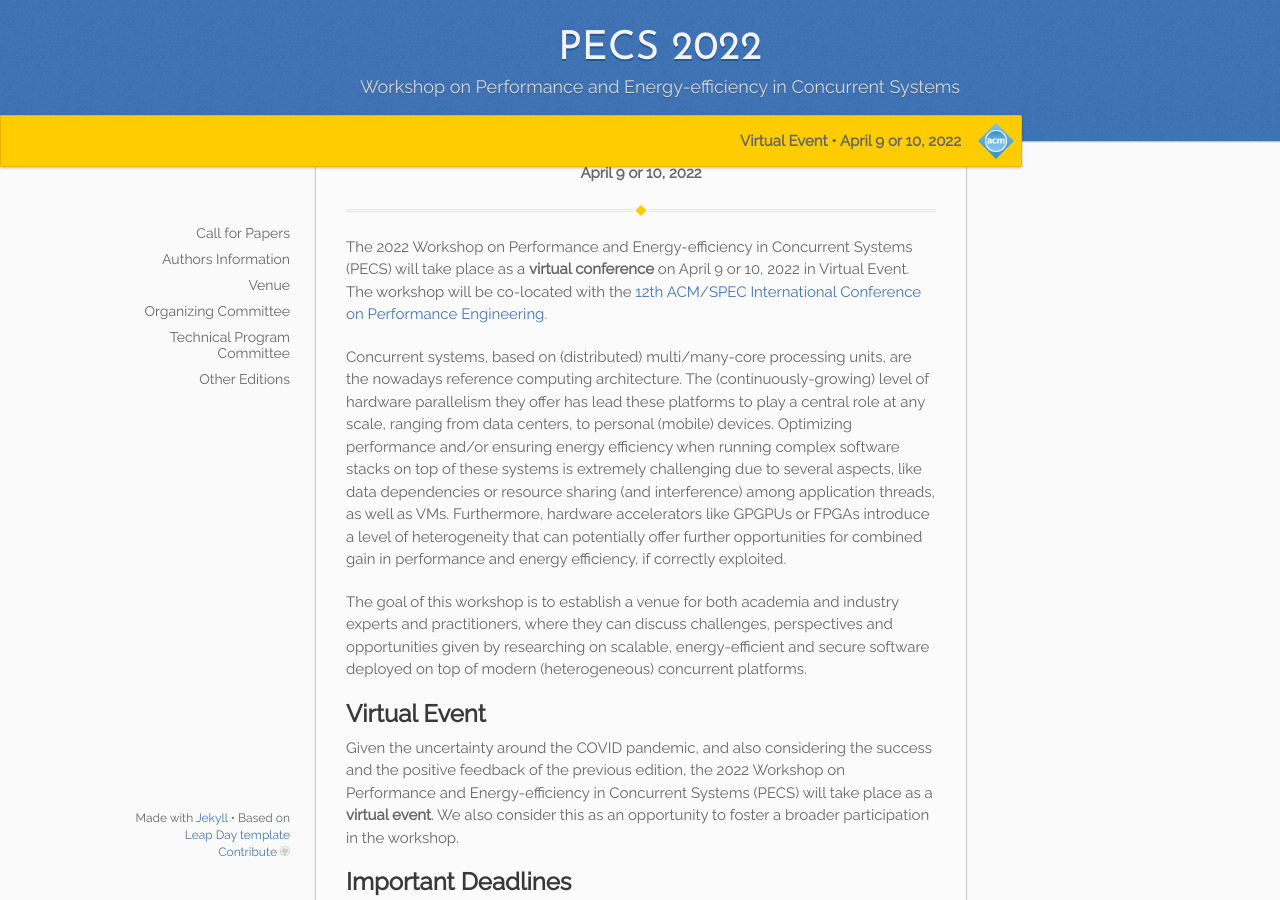
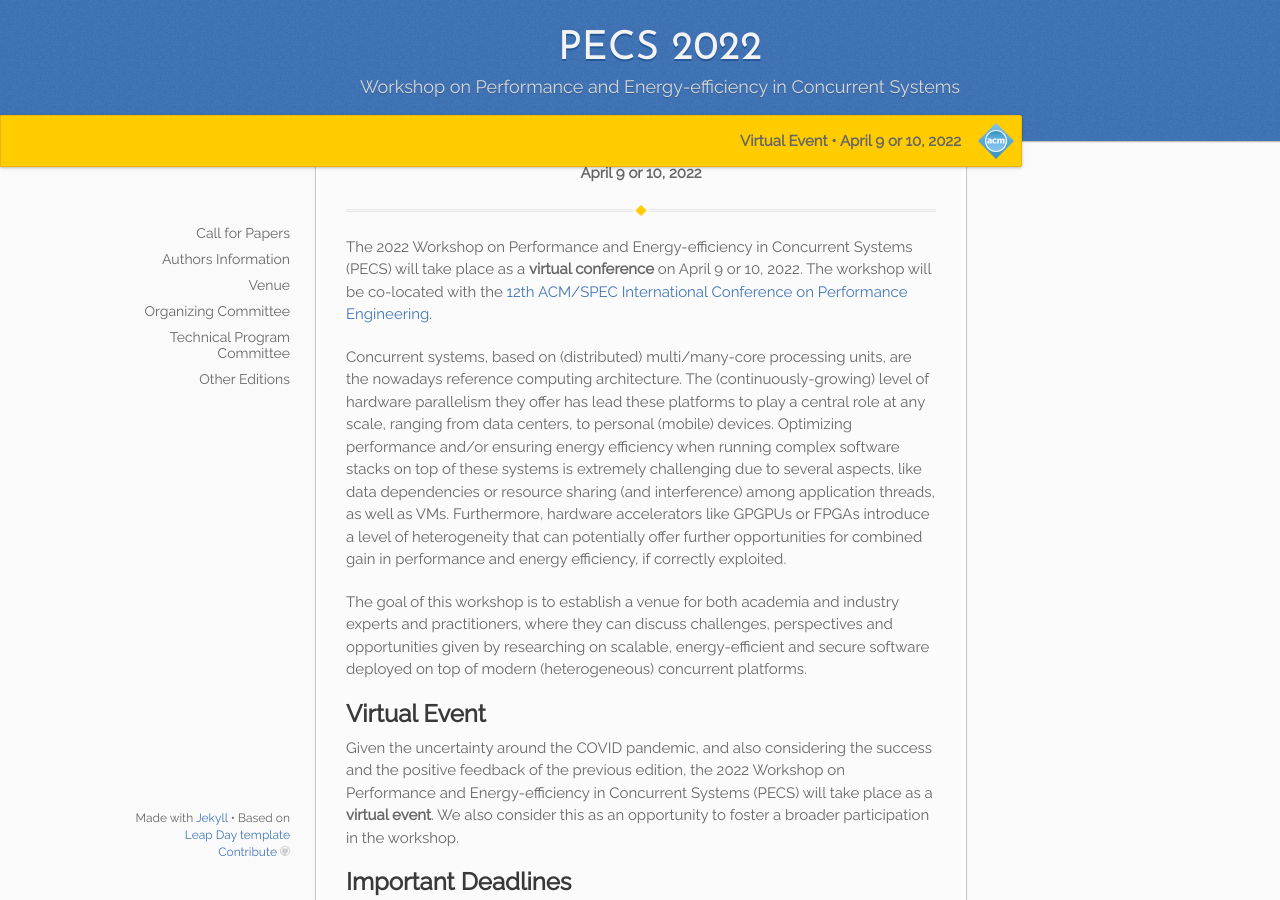
Before and after one commit to pecs-workshop/pecs-workshop.github.io, a Jekyll site: the page built from _2022/index.md, in a window 1280 px wide and 900 px high, scrolled down 436 px. Built offline with Jekyll 4.4.1, drawn with Linux system fonts in a browser that asks for light colours.

Commit message:
Rephrase for virtual event
Changing the wording of the main page.

```diff
--- a/_2022/index.md
+++ b/_2022/index.md
@@ -10,7 +10,7 @@ title: "Workshop on Performance and Energy-efficiency in Concurrent Systems"
 {% for coll in site.collections %}{% if coll.label == page.collection %}{% assign edition = coll %}{% endif %}{% endfor %}
 {%- assign year = page.collection -%}
 
-The {{ year }} {{site.description}} ({{site.title}}) will take place as a **{{ edition.location }}** on {{ edition.dates }} in {{ edition.venue }}. The workshop will be co-located with the [12th ACM/SPEC International Conference on Performance Engineering](https://icpe2021.spec.org/).
+The {{ year }} {{site.description}} ({{site.title}}) will take place as a **{{ edition.location }}** on {{ edition.dates }}. The workshop will be co-located with the [12th ACM/SPEC International Conference on Performance Engineering](https://icpe2021.spec.org/).
 
 Concurrent systems, based on (distributed) multi/many-core processing units, are the nowadays reference computing architecture. The (continuously-growing) level of hardware parallelism they offer has lead these platforms to play a central role at any scale, ranging from data centers, to personal (mobile) devices. Optimizing performance and/or ensuring energy efficiency when running complex software stacks on top of these systems is extremely challenging due to several aspects, like data dependencies or resource sharing (and interference) among application threads, as well as VMs. Furthermore, hardware accelerators like GPGPUs or FPGAs introduce a level of heterogeneity that can potentially offer further opportunities for combined gain in performance and energy efficiency, if correctly exploited.
 
```
